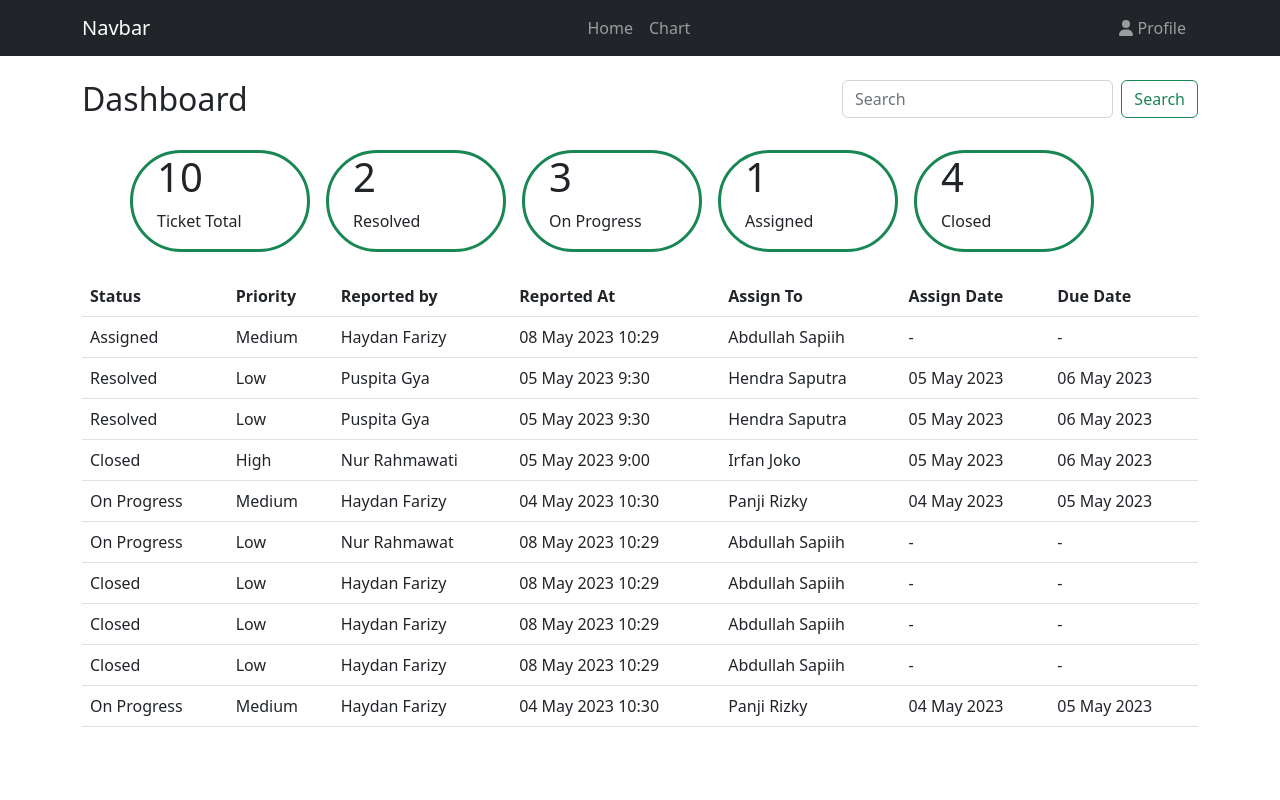
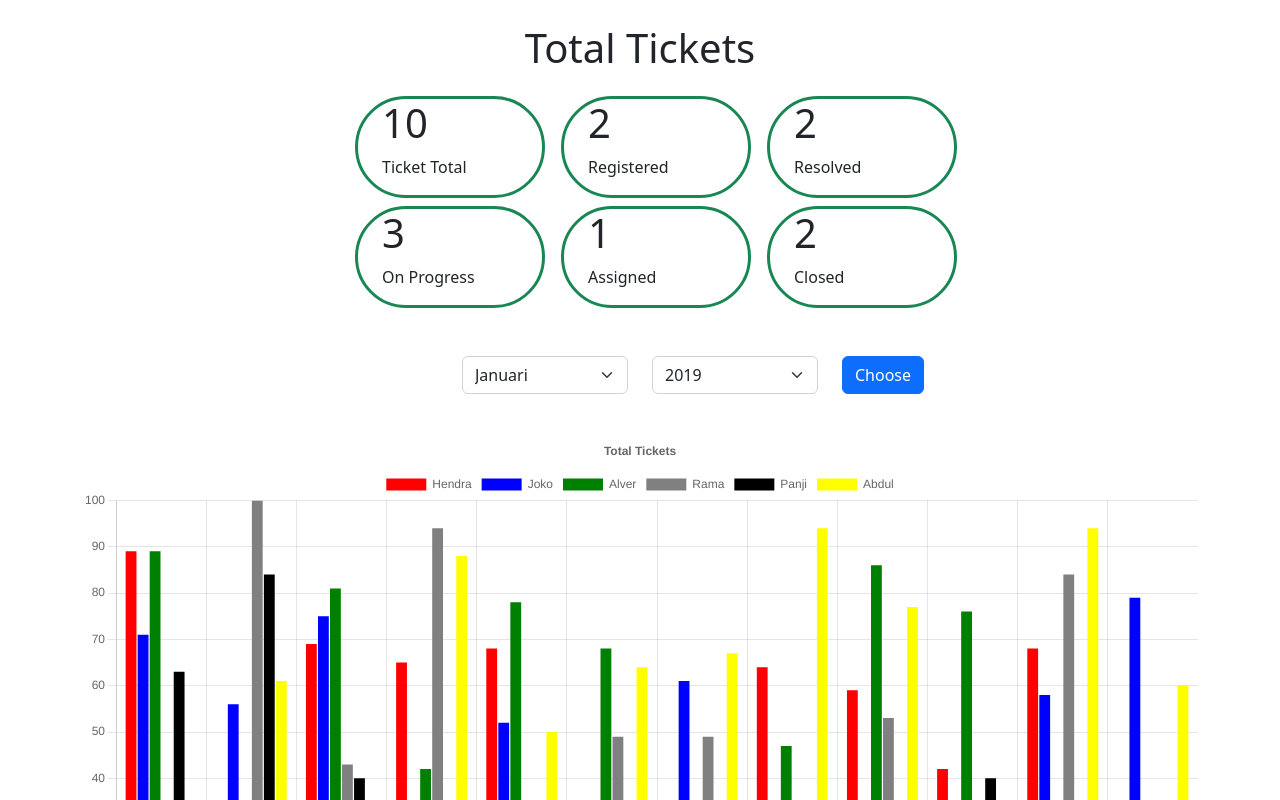
Before and after one commit to arachaman/dashboard1, a React (Create React App) app: page / in a window 1280 px wide. Shown: the top 800 px of the page. Built offline with nearby package versions, Linux system fonts and the light colour scheme.

Commit message:
3 commit

```diff
--- a/src/pages/Main.jsx
+++ b/src/pages/Main.jsx
@@ -3,23 +3,25 @@ import Nav from "./components/Navigation";
 import SearchBox from "./components/SearchBox";
 import Table from "./components/Tables";
 import TicketsPanel from "./components/TicketsPanel";
-import Filter from "./components/Filter";
+import Filter from "./components/FilterModal";
+import TotalperPersonChart from "./components/TotalperPersonChart";
+import { Container } from "react-bootstrap";
+import FilterChartMonthly from "./components/FilterChartMonthly";
 
 const Main = () => {
   return (
     <div>
-      <div>
-        <Nav />
-      </div>
-      <section className="my-4 container">
-        <SearchBox />
-      </section>
       <section>
         <TicketsPanel />
       </section>
-      <section className="mt-4">
-        <Table />
-      </section>
+      <Container>
+        <section>
+          <FilterChartMonthly/>
+        </section>
+        <section className="mt-4">
+          <TotalperPersonChart />
+        </section>
+      </Container>
     </div>
   );
 };
--- /dev/null
+++ b/src/pages/components/FilterChartMonthly.jsx
@@ -0,0 +1,77 @@
+import React, {useState, useEffect} from "react";
+import { Container, Form, Button, Row, Col } from "react-bootstrap";
+
+
+const FilterChartMonthly = () => {
+  const [year, setYear] = useState([]);
+
+  useEffect(() => {
+    const d = new Date();
+    var temp = [];
+    for (var i = 2019; i <= d.getFullYear(); i++) {
+      temp.push(i);
+    }
+    setYear(temp);
+  }, []);
+  return (
+    <div>
+      <section>
+        <Row>
+          {/* <Col md={{ span: 3, offset: 1 }}>
+            <div>
+              <Form>
+                <Form.Group
+                  className="mb-3 text-center"
+                  controlId="formBasicEmail"
+                >
+                  <Form.Select>
+                    <option>Hendra</option>
+                    <option>Joko</option>
+                    <option>Alver</option>
+                    <option>Rama</option>
+                    <option>Panji</option>
+                    <option>Abdul</option>
+                  </Form.Select>
+                </Form.Group>
+              </Form>
+            </div>
+          </Col> */}
+          <Col xs={6} md={{span:2,offset:4}}>
+            <Form.Group className="mb-3">
+              <Form.Select>
+                <option>Januari</option>
+                <option>Februari</option>
+                <option>Maret</option>
+                <option>April</option>
+                <option>Mei</option>
+                <option>Juni</option>
+                <option>Juli</option>
+                <option>Agustus</option>
+                <option>September</option>
+                <option>Oktober</option>
+                <option>November</option>
+                <option>Desember</option>
+              </Form.Select>
+            </Form.Group>
+          </Col>
+          <Col xs={6} md={2}>
+            <Form.Group className="mb-3">
+              <Form.Select>
+                {year.map(function (item, i) {
+                  return <option href="#/action-1">{item}</option>;
+                })}
+              </Form.Select>
+            </Form.Group>
+          </Col>
+          <Col md={3}>
+            <Button >Choose</Button>
+          </Col>
+        </Row>
+        <Row>
+        </Row>
+      </section>
+    </div>
+  );
+};
+
+export default FilterChartMonthly;
--- a/src/pages/components/Filter.jsx
+++ b/src/pages/components/FilterModal.jsx
@@ -3,7 +3,7 @@ import { FontAwesomeIcon } from "@fortawesome/react-fontawesome";
 import { faFilter } from "@fortawesome/free-solid-svg-icons";
 import { Button, Container, Modal, Row, Col, Form } from "react-bootstrap";
 
-const Filter = () => {
+const FilterModal = () => {
   const [year, setYear] = useState([]);
 
   useEffect(() => {
@@ -91,4 +91,4 @@ const Filter = () => {
   );
 };
 
-export default Filter;
+export default FilterModal;
--- a/src/pages/components/ITPersonnel.jsx
+++ b/src/pages/components/ITPersonnel.jsx
@@ -74,7 +74,6 @@ const ITPersonnel = () => {
               <Form.Group className="mb-3">
                 <Form.Select>
                   {year.map(function (item, i) {
-                    console.log("test");
                     return <option href="#/action-1">{item}</option>;
                   })}
                 </Form.Select>
--- a/src/pages/components/TicketsPanel.jsx
+++ b/src/pages/components/TicketsPanel.jsx
@@ -1,6 +1,6 @@
 import React, { useEffect, useState } from "react";
 import { Row, Col, Container } from "react-bootstrap";
-import Filter from "./Filter";
+import Filter from "./FilterModal";
 import data from "../../utils/data.json";
 
 const TicketsPanel = () => {
@@ -13,13 +13,16 @@ const TicketsPanel = () => {
   const countas = as.length;
   const cl = data.filter((p) => p.Status === "Closed");
   const countcl = cl.length;
+  const rg = data.filter((p) => p.Status === "Closed");
+  const countrg = rg.length;
   console.log(op);
   return (
     <div>
       <Container>
-        <Row className="ms-5 ">
+        <h1 className="text-center mt-4">Total Tickets</h1>
+        <Row className="mb-2 mt-4">
           <Col
-            md={{ span: 2 }}
+            md={{ span: 2, offset: 3 }}
             className="border border-3 border-success rounded-pill ps-4 me-3"
           >
             <h1>{count}</h1>
@@ -29,11 +32,20 @@ const TicketsPanel = () => {
             md={{ span: 2 }}
             className="border border-3 border-success rounded-pill ps-4 me-3"
           >
+            <h1>{countrg}</h1>
+            <p>Registered</p>
+          </Col>
+          <Col
+            md={{ span: 2 }}
+            className="border border-3 border-success rounded-pill ps-4 me-3"
+          >
             <h1>{countrs}</h1>
             <p>Resolved </p>
           </Col>
+        </Row>
+        <Row className="mb-5">
           <Col
-            md={{ span: 2 }}
+            md={{ span: 2, offset: 3 }}
             className="border border-3 border-success rounded-pill ps-4 me-3"
           >
             <h1>{countop}</h1>
@@ -53,12 +65,12 @@ const TicketsPanel = () => {
             <h1>{countcl}</h1>
             <p>Closed </p>
           </Col>
-          <Col>
+        </Row>
+        {/* <Col>
             {/* <div md={{ span: 2, offset: 4 }}>
               <Filter />
             </div> */}
-          </Col>
-        </Row>
+        {/* </Col> */}
       </Container>
     </div>
   );
--- a/src/utils/data.json
+++ b/src/utils/data.json
@@ -6,7 +6,9 @@
   "Reported At": "08 May 2023 10:29",
   "Assign To": "Abdullah Sapiih",
   "Assign Date": "-",
-  "Due Date": "-"
+  "Due Date": "-",
+  "Rate": 5
+
 },
 {
   "Status": "Resolved",
@@ -15,7 +17,8 @@
   "Reported At": "05 May 2023 9:30",
   "Assign To": "Hendra Saputra",
   "Assign Date": "05 May 2023",
-  "Due Date": "06 May 2023"
+  "Due Date": "06 May 2023",
+  "Rate": 4
 },
 {
   "Status": "Resolved",
@@ -24,7 +27,8 @@
   "Reported At": "05 May 2023 9:30",
   "Assign To": "Hendra Saputra",
   "Assign Date": "05 May 2023",
-  "Due Date": "06 May 2023"
+  "Due Date": "06 May 2023",
+  "Rate": 3
 },
 {
   "Status": "Closed",
@@ -33,7 +37,8 @@
   "Reported At": "05 May 2023 9:00",
   "Assign To": "Irfan Joko",
   "Assign Date": "05 May 2023",
-  "Due Date": "06 May 2023"
+  "Due Date": "06 May 2023",
+  "Rate": 4
 },
 {
   "Status": "On Progress",
@@ -42,7 +47,8 @@
   "Reported At": "04 May 2023 10:30",
   "Assign To": "Panji Rizky",
   "Assign Date": "04 May 2023",
-  "Due Date": "05 May 2023"
+  "Due Date": "05 May 2023",
+  "Rate": 4
 },
 {
   "Status": "On Progress",
@@ -51,7 +57,8 @@
   "Reported At": "08 May 2023 10:29",
   "Assign To": "Abdullah Sapiih",
   "Assign Date": "-",
-  "Due Date": "-"
+  "Due Date": "-",
+  "Rate": 5
 },
 {
   "Status": "Closed",
@@ -60,25 +67,28 @@
   "Reported At": "08 May 2023 10:29",
   "Assign To": "Abdullah Sapiih",
   "Assign Date": "-",
-  "Due Date": "-"
+  "Due Date": "-",
+  "Rate": 4
 },
 {
-  "Status": "Closed",
+  "Status": "Registered",
   "Priority": "Low",
   "Reported by": "Haydan Farizy",
   "Reported At": "08 May 2023 10:29",
-  "Assign To": "Abdullah Sapiih",
+  "Assign To": "Panji Rizky",
   "Assign Date": "-",
-  "Due Date": "-"
+  "Due Date": "-",
+  "Rate": 4
 },
 {
-  "Status": "Closed",
+  "Status": "Registered",
   "Priority": "Low",
   "Reported by": "Haydan Farizy",
   "Reported At": "08 May 2023 10:29",
-  "Assign To": "Abdullah Sapiih",
+  "Assign To": "Irfan Joko",
   "Assign Date": "-",
-  "Due Date": "-"
+  "Due Date": "-",
+  "Rate": 4
 },
 {
   "Status": "On Progress",
@@ -87,6 +97,7 @@
   "Reported At": "04 May 2023 10:30",
   "Assign To": "Panji Rizky",
   "Assign Date": "04 May 2023",
-  "Due Date": "05 May 2023"
+  "Due Date": "05 May 2023",
+  "Rate": 4
 }
 ]
```
